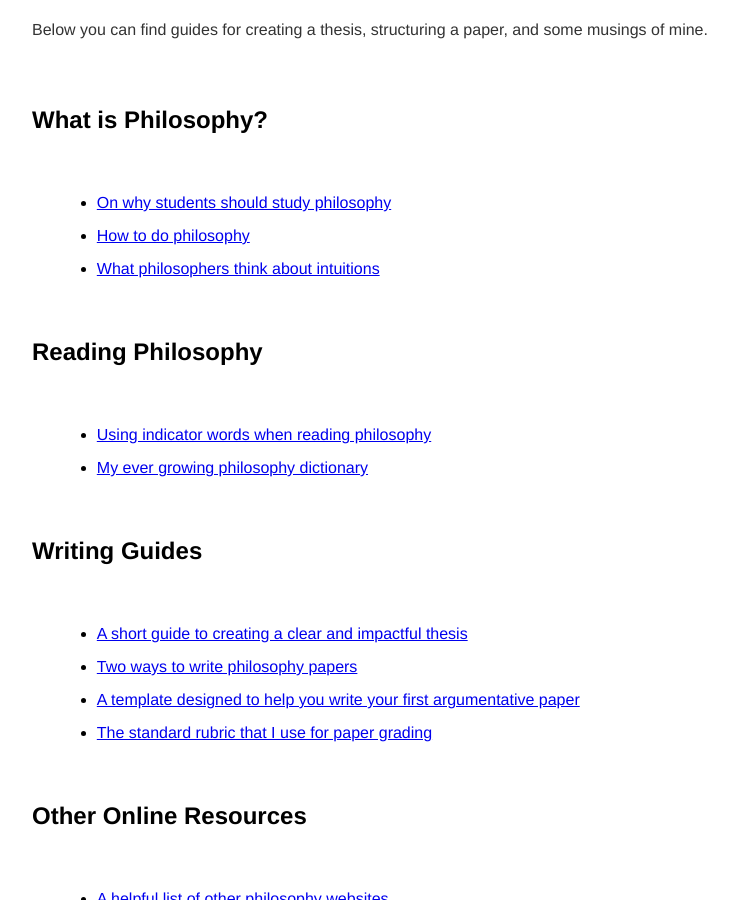
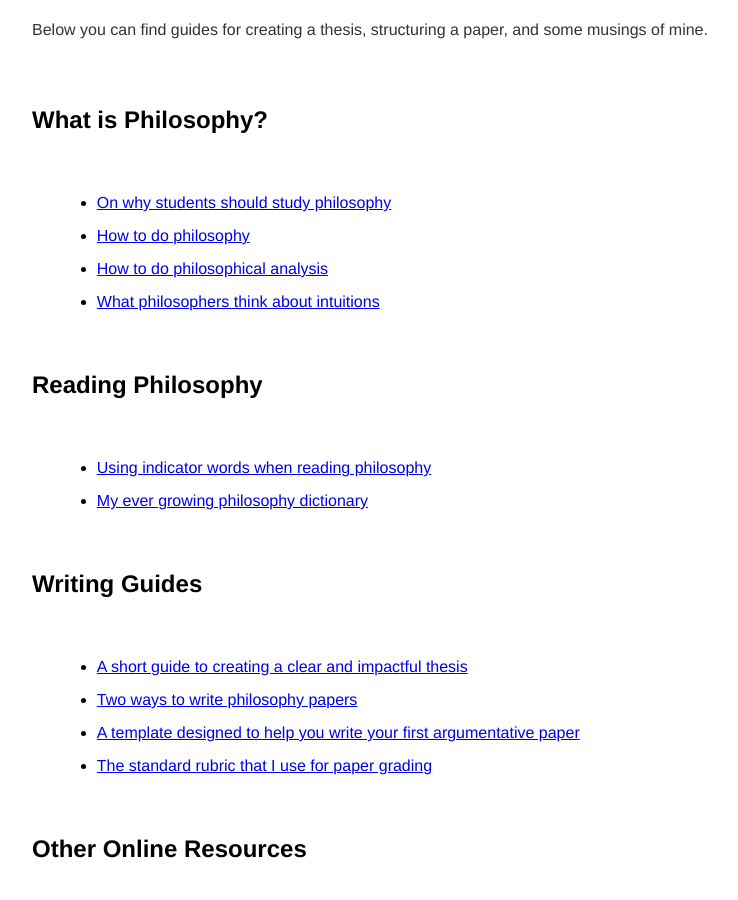
Before and after one commit to kevinjpatton/kevinjpatton.github.io, a Jekyll site: the page built from teaching/phil_3230/resources/index.html, in a window 1280 px wide and 900 px high, scrolled down 519 px. Shown: the whole window, without its empty margins (160-898 px from the left). Built offline with Jekyll 4.4.1, drawn with Linux system fonts in a browser that asks for light colours; Markdown is read by kramdown in place of the engine named in the settings.

Commit message:
Update index.html

```diff
--- a/teaching/phil_3230/resources/index.html
+++ b/teaching/phil_3230/resources/index.html
@@ -9,6 +9,7 @@ title: PHIL3230 - Resources
 <ul class="standard-list">
   <li><a href="/teaching/commonresources/Handout - Why Philosophy.pdf" target="_blank">On why students should study philosophy</a></li>
   <li><a href="/teaching/commonresources/Draft - How to Philosophize.pdf" target="_blank">How to do philosophy</a></li>
+  <li><a href="/teaching/commonresources/Handout - How to do Philosophical Analysis.pdf" target="_blank">How to do philosophical analysis</a></li>
   <li><a href="/teaching/commonresources/Handout - The Role and Nature of Intuitions.pdf" target="_blank">What philosophers think about intuitions</a></li>
 </ul>
 
```
